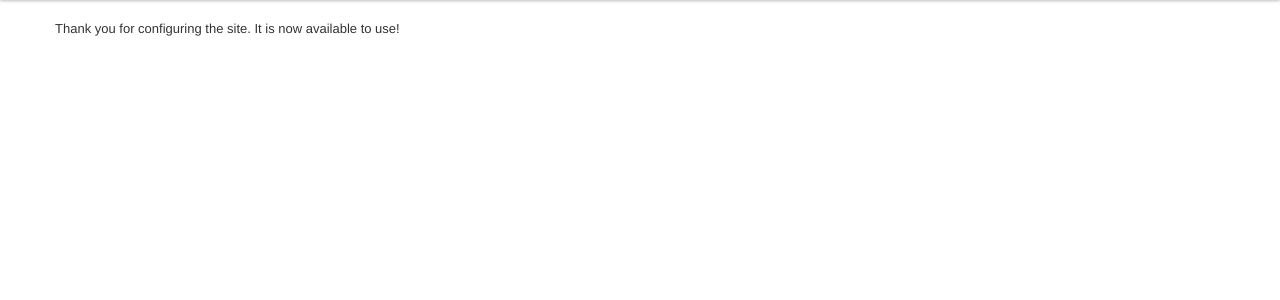
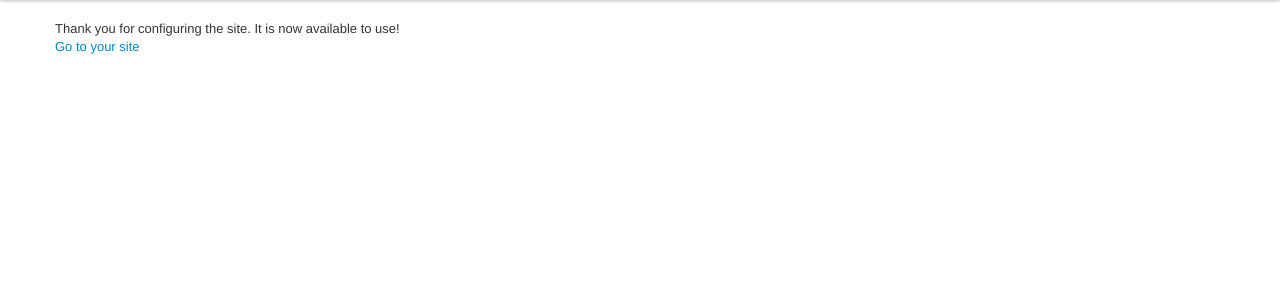
Before and after one commit to taarifa/djangorifa, a Django app: template djangorifa/taarifa_config/templates/taarifa_config/setup_done.html in a window 1280 px wide. Shown: the part 40-340 px from the top of the page. Run offline with Django 3.2, Linux system fonts and the light colour scheme; the template is opened without the code that fills it, so the values that code supplies are empty; parts of the project's set-up code (start-up, migrations or seed data) failed here and were passed over; some libraries are stand-ins or nearby versions.

Commit message:
Add link to direct user to their site when setup done

```diff
--- a/djangorifa/taarifa_config/templates/taarifa_config/setup_done.html
+++ b/djangorifa/taarifa_config/templates/taarifa_config/setup_done.html
@@ -1,3 +1,6 @@
 {% extends "base.html" %}
 {% block title %}Setup Complete{% endblock %}
-{% block content %}<div>Thank you for configuring the site. It is now available to use!</div>{% endblock %}
+{% block content %}
+<div>Thank you for configuring the site. It is now available to use!</div>
+<div><a href="/">Go to your site</a></div>
+{% endblock %}
```
